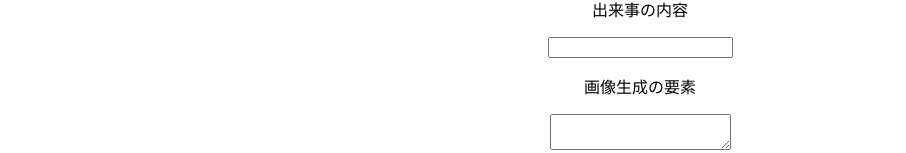
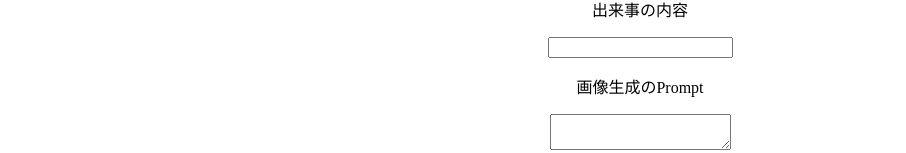
Before and after one commit to shion200/moriyama_tree, a React (Create React App) app in the folder frontend/: page / in a window 1280 px wide. Shown: the part 361-514 px from the top of the page, without its empty margins (0-906 px from the left). Built offline with nearby package versions, Linux system fonts and the light colour scheme.

Commit message:
1216-1648

```diff
--- a/frontend/src/components/Home.js
+++ b/frontend/src/components/Home.js
@@ -21,7 +21,7 @@ export const Home = () => {
           <p>出来事の内容</p>
           <input />
 
-          <p>画像生成の要素</p>
+          <p>画像生成のPrompt</p>
           <textarea />
 
           <br />
```
